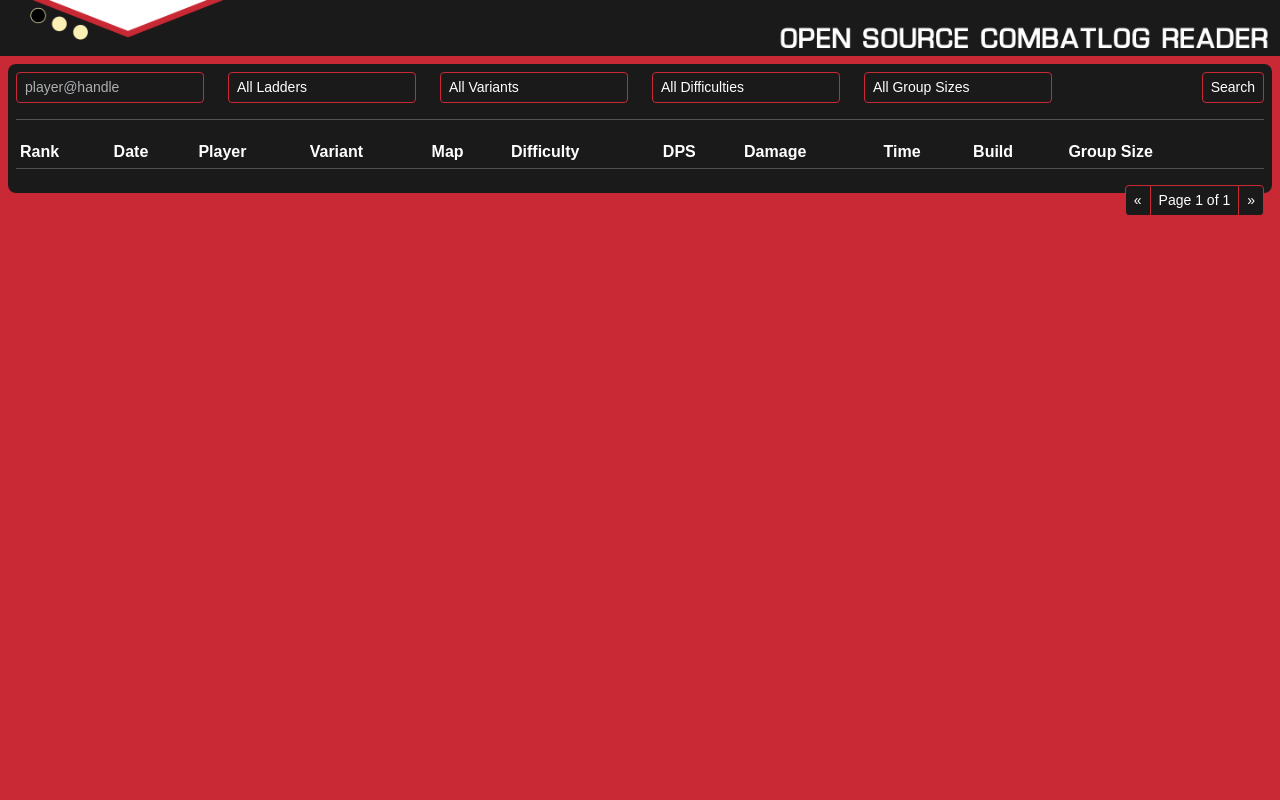
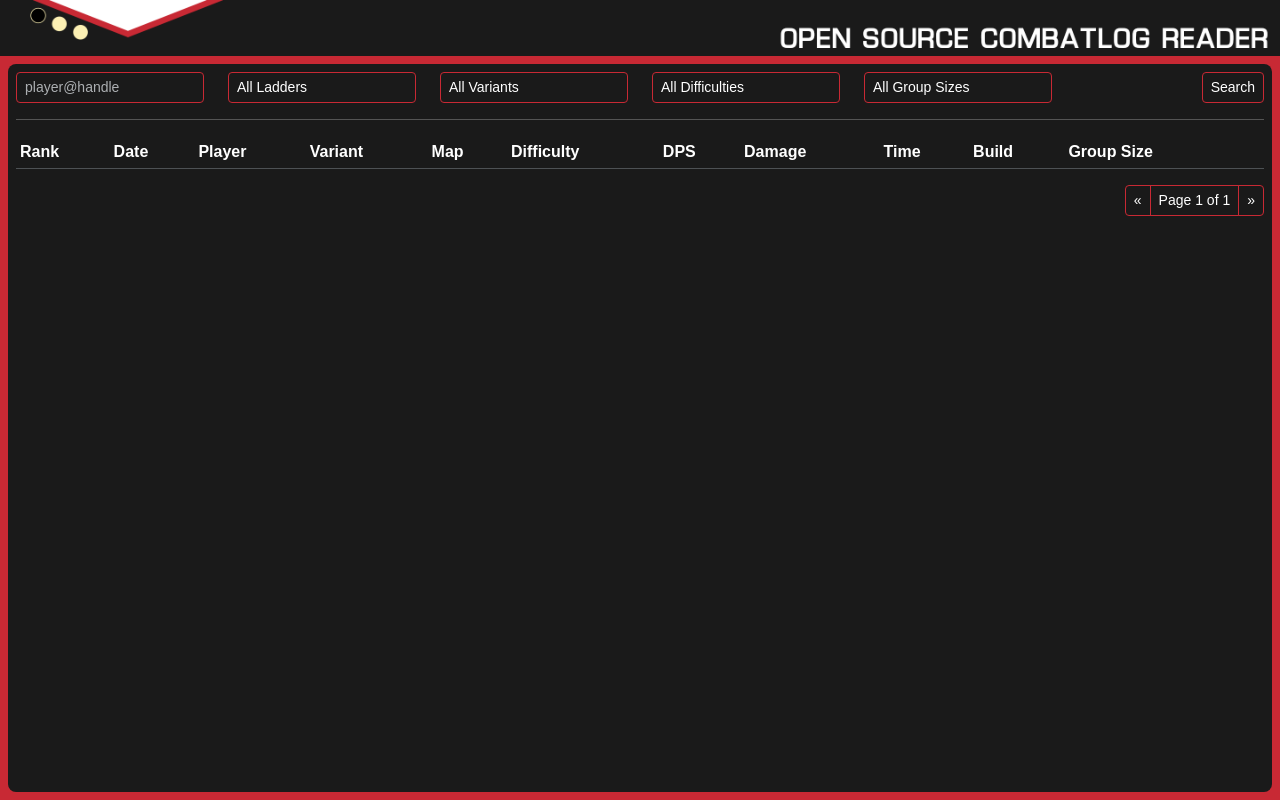
Before and after one commit to STOCD/OSCR-server, a Django app: page /ui/ in a window 1280 px wide. Run offline with Django 4.2, Linux system fonts and the light colour scheme; data that the repository does not hold is empty; parts of the project's set-up code (start-up, migrations or seed data) failed here and were passed over; some libraries are stand-ins or nearby versions.

Commit message:
Missing the CSS changes  (#41)
* Added Combat Log view

* Added the combat log download link.

* Revert CSS changes

* Missing the CSS changes

```diff
--- a/ui/static/css/style.css
+++ b/ui/static/css/style.css
@@ -17,12 +17,15 @@ html, body {
 }
 
 .ui-container {
+    display: flex;
+    flex-direction: column;
     min-height: 100vh;
 }
 
 .ui-content {
     margin: .5rem;
     padding: .5rem;
+    flex: 1;
     border-radius: .5rem;
 }
 
```
